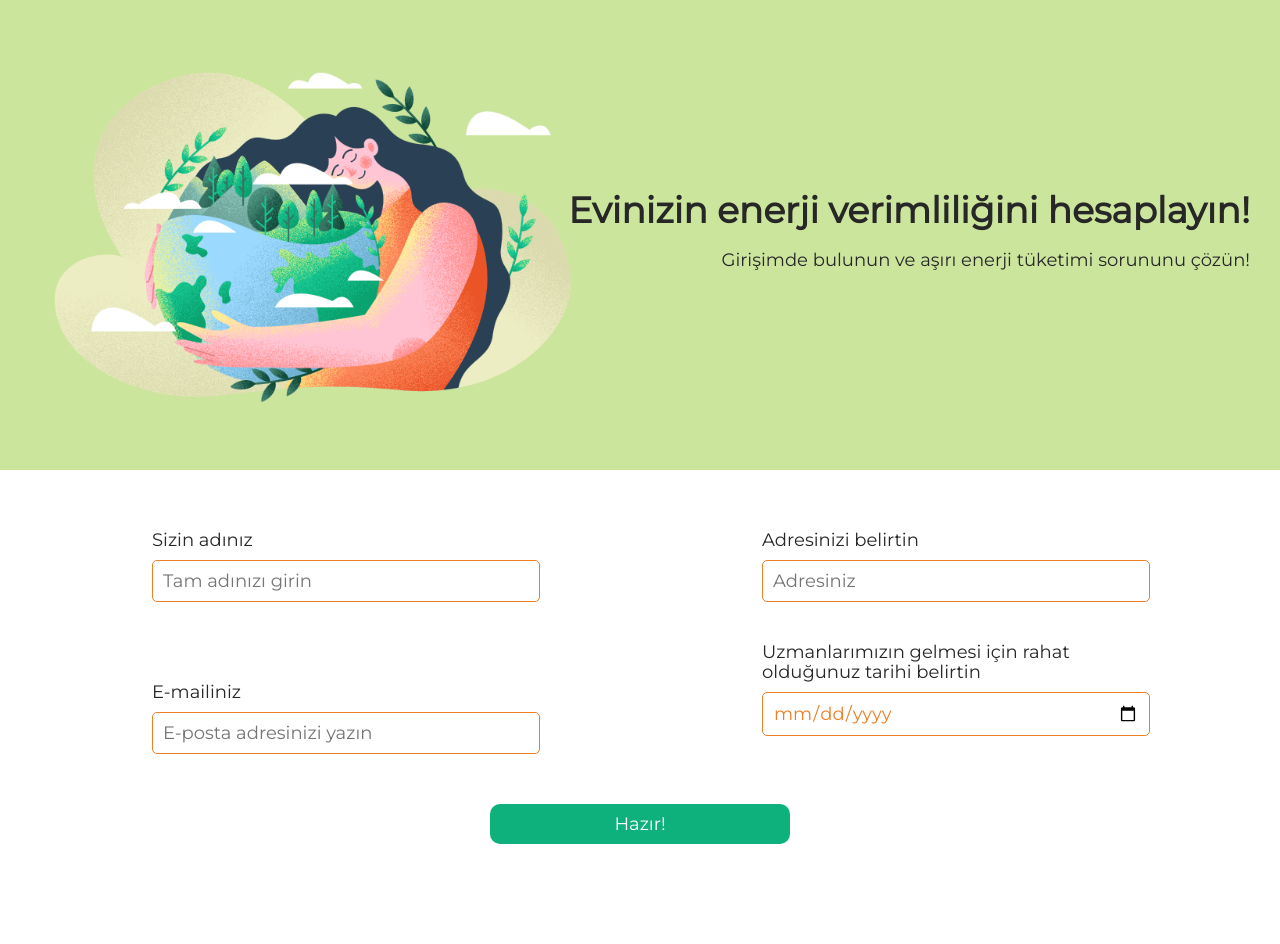
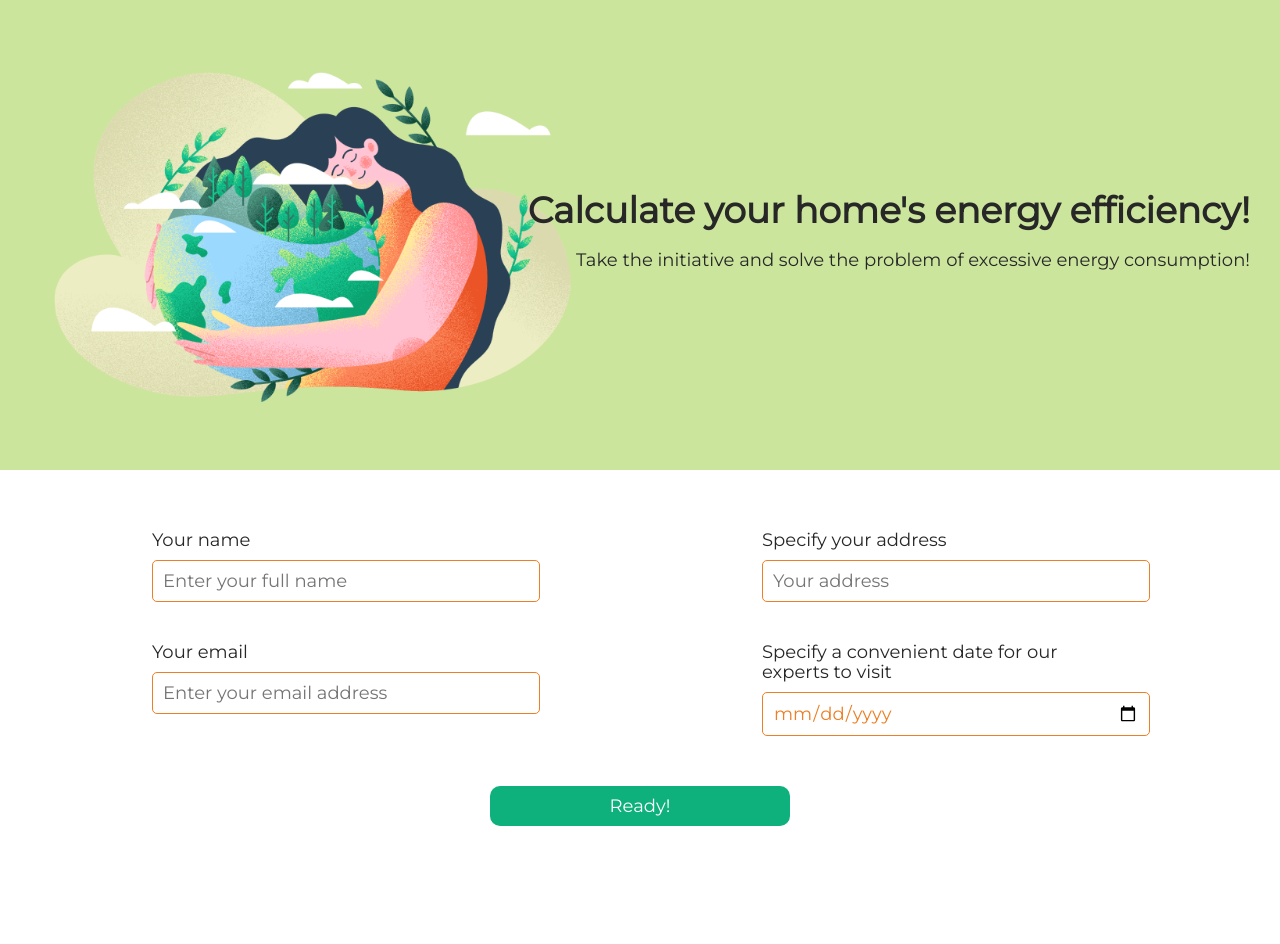
Before and after one commit to Mythos96/Energy-efficiency-calculator-for-homes, a Flask app: page /form in a window 1280 px wide. After the commit the page ends 826 px from the top, so only its background shows below. Run offline with Flask 3, Linux system fonts and the light colour scheme.

Commit message:
Updated to english form.html

```diff
--- a/templates/form.html
+++ b/templates/form.html
@@ -2,19 +2,16 @@
 <html lang="en">
 <head>
   <meta charset="UTF-8">
-  <meta
-    name="viewport"
-    content="width=device-width, user-scalable=no, initial-scale=1.0, maximum-scale=1.0, minimum-scale=1.0"
-  >
+  <meta name="viewport" content="width=device-width, user-scalable=no, initial-scale=1.0, maximum-scale=1.0, minimum-scale=1.0">
   <meta http-equiv="X-UA-Compatible" content="ie=edge">
   <link rel="stylesheet" href="../../static/css/style.css">
-  <title>Akıllı evler için enerji verimlilik hesaplayıcısı</title>
+  <title>Energy Efficiency Calculator for Smart Homes</title>
 </head>
 <body>
   <header class="header">
     <div class="header__text">
-      <h1>Evinizin enerji verimliliğini hesaplayın!</h1>
-      <p>Girişimde bulunun ve aşırı enerji tüketimi sorununu çözün!</p>
+      <h1>Calculate your home's energy efficiency!</h1>
+      <p>Take the initiative and solve the problem of excessive energy consumption!</p>
     </div>
   </header>
   <main>
@@ -23,39 +20,29 @@
       <div class="user">
         <ul class="user-info">
             <li class="user-info__item">
-
-                <label for="name">Sizin adınız</label>
-                <input type="text" name="name" id="name" placeholder="Tam adınızı girin" required>
+                <label for="name">Your name</label>
+                <input type="text" name="name" id="name" placeholder="Enter your full name" required>
             </li>
             <li class="user-info__item">
-                <li class="user-info__item">
-
-                  <label for="name">E-mailiniz</label>
-                  <input type="email" name="email" id="email" placeholder="E-posta adresinizi yazın" required>
-
-              </li>
-
+                <label for="email">Your email</label>
+                <input type="email" name="email" id="email" placeholder="Enter your email address" required>
             </li>
         </ul>
         <ul class="address-date">
             <li class="user-info__item">
-
-                <label for="address">Adresinizi belirtin</label>
-                <input type="text" name="address" id="address" placeholder="Adresiniz" required>
+                <label for="address">Specify your address</label>
+                <input type="text" name="address" id="address" placeholder="Your address" required>
             </li>
             <li class="user-info__item">
-
-                <label for="date">Uzmanlarımızın gelmesi için rahat olduğunuz tarihi belirtin</label>
+                <label for="date">Specify a convenient date for our experts to visit</label>
                 <input type="date" name="date" id="date" required>
             </li>
         </ul>
     </div>
-    <button class="button" type="submit">Hazır!</button>
+    <button class="button" type="submit">Ready!</button>
     </form>
     {% endblock %}
   </main>
-  <footer>
-
-  </footer>
+  <footer></footer>
 </body>
 </html>
```
